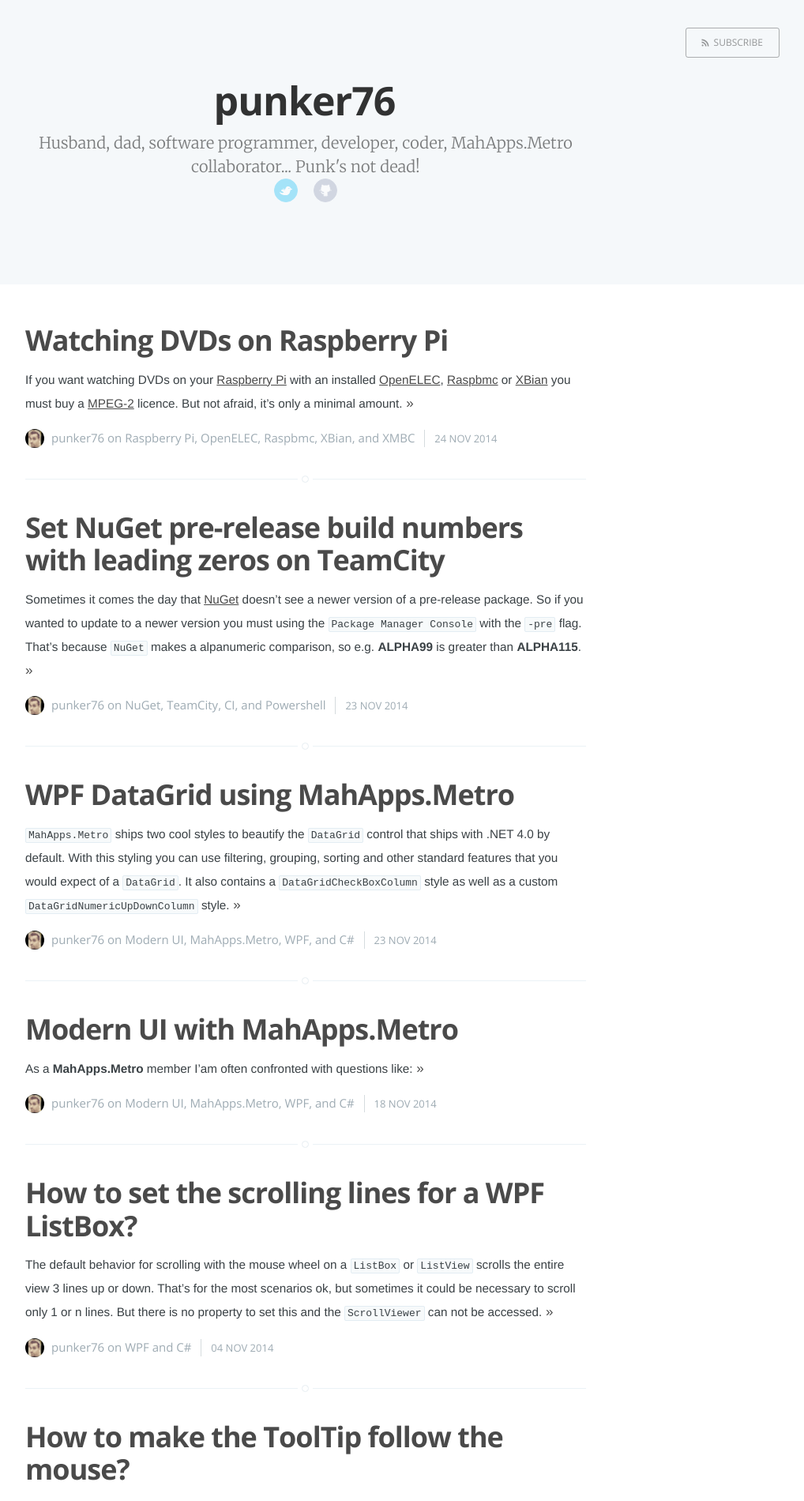
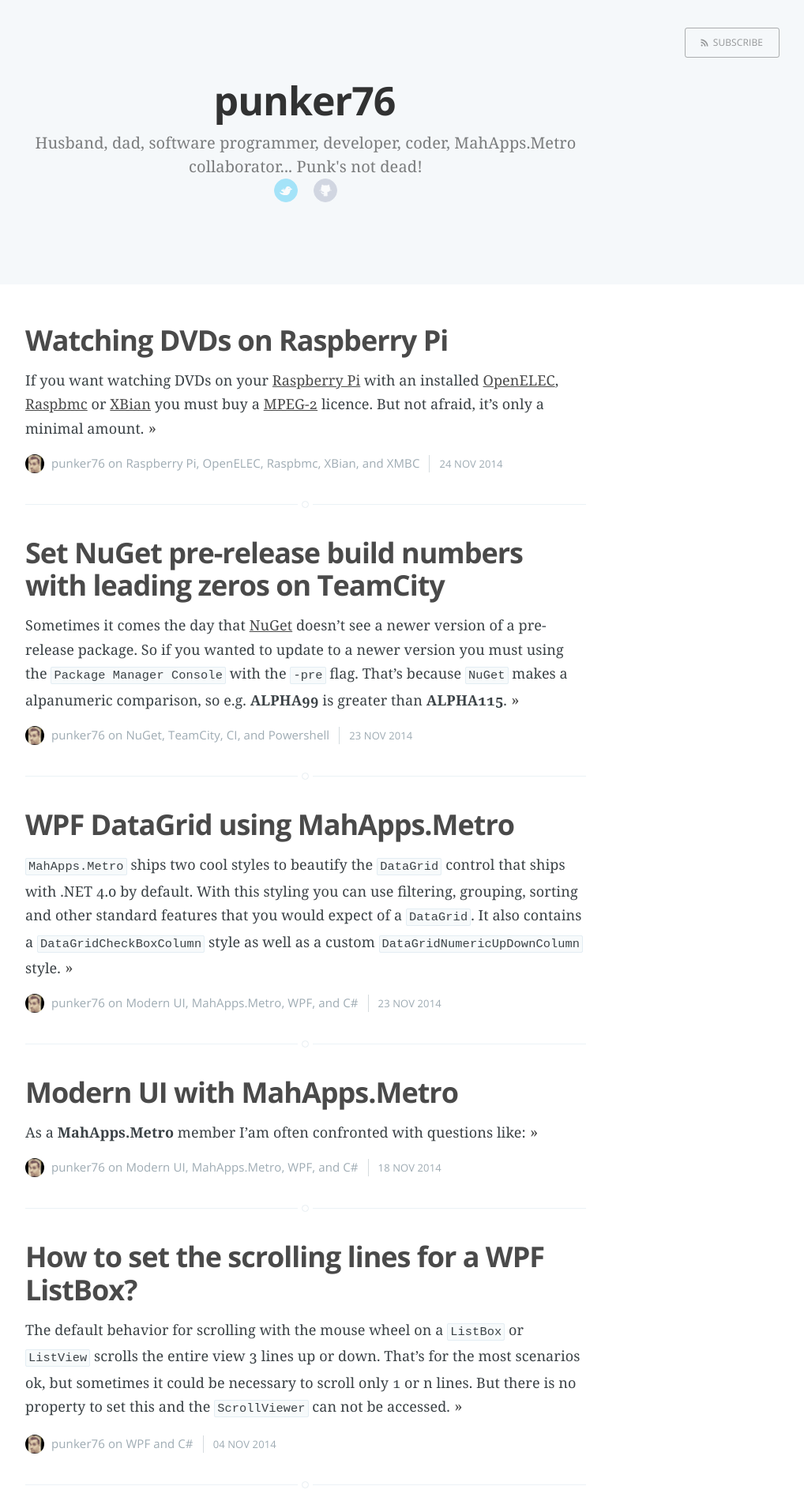
Before and after one commit to punker76/jekyll.jkarger.de, a Jekyll site: the page built from index.html, in a window 1280 px wide. Shown: the top 1900 px of the page at 79% size, without its empty margins (253-1271 px from the left). Built offline with Jekyll 4.4.1, drawn with Linux system fonts in a browser that asks for light colours; Markdown is read by kramdown in place of the engine named in the settings; the list of posts is cut into pages by our own code.

Commit message:
change font and margins

```diff
--- a/assets/css/screen.css
+++ b/assets/css/screen.css
@@ -177,10 +177,10 @@
     height: 100%;
     max-height: 100%;
     /* font-family: "Merriweather", serif; */
-    font-family: "Helvetica", sans-serif;
-    letter-spacing: 0.0rem;
-    font-size: 1.7rem;
-    line-height: 1.75em;
+    font-family: Georgia,Cambria,"Times New Roman",Times,serif;
+    letter-spacing: 0.01rem;
+    font-size: 2rem;
+    line-height: 1.5em;
     color: #3A4145;
     -webkit-font-feature-settings: 'kern' 1;
     -moz-font-feature-settings: 'kern' 1;
@@ -246,7 +246,7 @@
     -webkit-font-feature-settings: 'liga' 1, 'onum' 1, 'kern' 1;
     -moz-font-feature-settings: 'liga' 1, 'onum' 1, 'kern' 1;
     -o-font-feature-settings: 'liga' 1, 'onum' 1, 'kern' 1;
-    margin: 0 0 1.75em 0;
+    margin: 0 0 1.7em 0;
 }
 
 ol, ul {
@@ -296,8 +296,8 @@
 blockquote {
     -moz-box-sizing: border-box;
     box-sizing: border-box;
-    margin: 1.75em 0 1.75em -2.2em;
-    padding: 0 0 0 1.75em;
+    margin: 1.7em 0 1.7em -2.2em;
+    padding: 0 0 0 1.6em;
     border-left: #4A4A4A 0.4em solid;
 }
 
@@ -338,7 +338,7 @@
 pre {
     -moz-box-sizing: border-box;
     box-sizing: border-box;
-    margin: 0 0 1.75em 0;
+    margin: 0 0 1.7em 0;
     border: #E3EDF3 1px solid;
     width: 100%;
     padding: 10px;
@@ -397,7 +397,7 @@
 table {
     -moz-box-sizing: border-box;
     box-sizing: border-box;
-    margin: 1.75em 0;
+    margin: 1.7em 0;
     width: 100%;
     max-width: 100%;
     background-color: transparent;
@@ -439,7 +439,7 @@
 
 iframe, .fluid-width-video-wrapper {
     display: block;
-    margin: 1.75em 0;
+    margin: 1.6em 0;
 }
 
 /* When a video is inside the fitvids wrapper, drop the
@@ -741,7 +741,7 @@
     font-size: 2rem;
     line-height: 1.5em;
     font-weight: 400;
-    font-family: "Merriweather", serif;
+    font-family: Georgia,Cambria,"Times New Roman",Times,serif;
     letter-spacing: 0.01rem;
     color: rgba(255,255,255,0.8);
 }
@@ -1232,8 +1232,7 @@
 /* Location, website, and link */
 .author-profile .author-meta {
     margin: 2rem 0;
-    font-family: "Merriweather", serif;
-    letter-spacing: 0.01rem;
+    font-family: Georgia,Cambria,"Times New Roman",Times,serif;
     font-size: 1.7rem;
 }
 .author-meta span {
```
